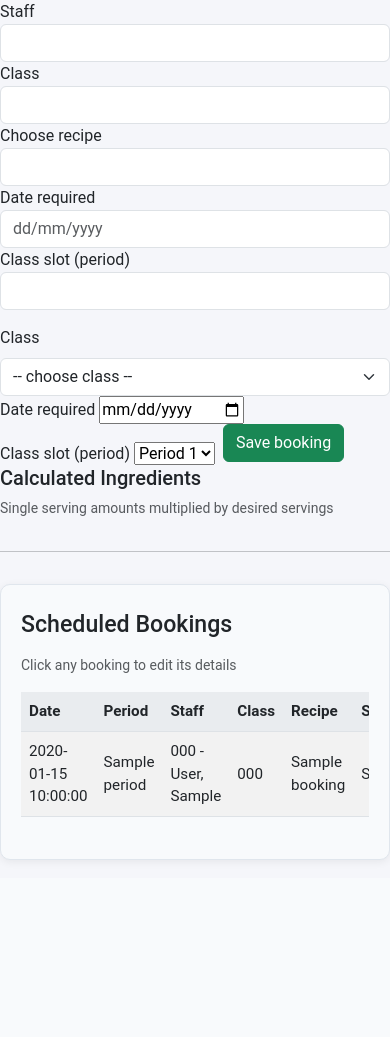
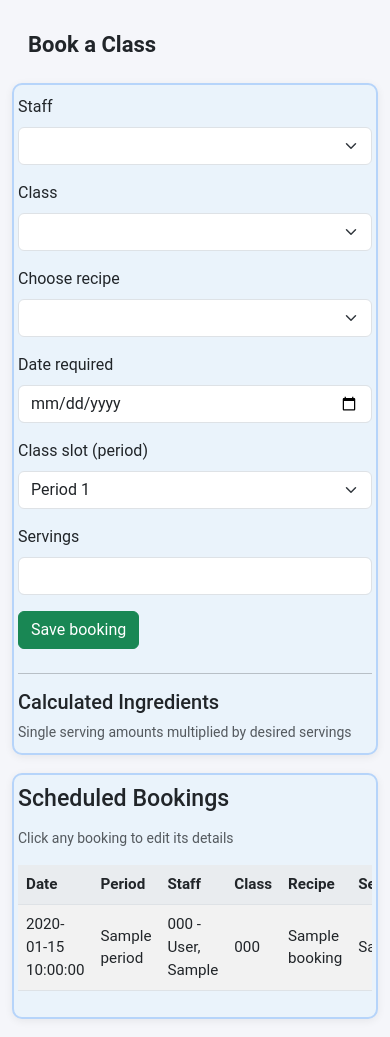
Before and after one commit to WHS-DTECH/FOOORMINVENTORY, a Flask app: template book_a_class/templates/book_a_class/book_a_class.html in a window 390 px wide; the page is wider, and only the part inside the window is pictured. Shown: the part 96-1133 px from the top of that part. Before the commit the page ends 958 px from the top of that part, so only its background shows below. Run offline with Flask 3, Linux system fonts and the light colour scheme; the template is opened without the code that fills it: most values are stand-ins (such as "Sample title", 1, 10 or a date in 2020); lists and menus that the app fills with data are empty.

Commit message:
Modernize Book a Class page layout: add title, margins, two-column design, improved form and table

```diff
--- a/book_a_class/templates/book_a_class/book_a_class.html
+++ b/book_a_class/templates/book_a_class/book_a_class.html
@@ -4,68 +4,32 @@
 {% endblock %}
 
 {% block content %}
-    <div class="row mb-3">
-      <div class="col-md-2">
-        <label for="staffSelect">Staff</label>
-        <select id="staffSelect" name="staff" class="form-control">
-          <!-- staff options -->
-        </select>
+<div class="container" style="margin-top: 32px; margin-left: auto; margin-right: auto; max-width: 1200px;">
+  <h1 class="mb-4" style="font-weight: bold; text-align: left;">Book a Class</h1>
+  <div class="row">
+    <!-- Left Column: Booking Form & Calculated Ingredients -->
+    <div class="col-md-5">
+      <div class="card mb-4 p-3">
+        <form id="bookingForm">
+          <div class="mb-3">
+            <label for="staff" class="form-label">Staff</label>
+            <select id="staff" name="staff" class="form-select">{# staff options #}</select>
           </div>
-      <div class="col-md-2">
-        <label for="classSelect">Class</label>
-        <select id="classSelect" name="class" class="form-control">
-          <!-- class options -->
-        </select>
+          <div class="mb-3">
+            <label for="classcode" class="form-label">Class</label>
+            <select id="classcode" name="classcode" class="form-select">{# class options #}</select>
           </div>
-      <div class="col-md-3">
-        <label for="recipeSelect">Choose recipe</label>
-        <select id="recipeSelect" name="recipe" class="form-control">
-          <!-- recipe options -->
-        </select>
+          <div class="mb-3">
+            <label for="recipeSelect" class="form-label">Choose recipe</label>
+            <select id="recipeSelect" name="recipe" class="form-select">{# recipe options #}</select>
           </div>
-      <div class="col-md-2">
-        <label for="dateRequired">Date required</label>
-        <input type="text" id="dateRequired" name="date_required" class="form-control" placeholder="dd/mm/yyyy">
+          <div class="mb-3">
+            <label for="date" class="form-label">Date required</label>
+            <input type="date" id="date" name="date" class="form-control" value="{{ pre_date_required or '' }}" />
           </div>
-      <div class="col-md-3">
-        <label for="periodSelect">Class slot (period)</label>
-        <select id="periodSelect" name="period" class="form-control">
-          <!-- period options -->
-        </select>
-      </div>
-    </div>
-            </select>
-          </div>
-          <div class="col-md-3">
-            <label for="classcode" class="form-label">Class</label>
-            <select id="classcode" name="classcode" class="form-select">
-              <option value="">-- choose class --</option>
-              {% if most_used_classes_count > 0 %}
-              <optgroup label="Frequently Used">
-                {% for c in classes[:most_used_classes_count] %}
-                  <option value="{{ c }}"{% if c == pre_class_code %} selected{% endif %}>{{ c }}</option>
-                {% endfor %}
-              </optgroup>
-              <optgroup label="All Classes">
-                {% for c in classes[most_used_classes_count:] %}
-                  <option value="{{ c }}"{% if c == pre_class_code %} selected{% endif %}>{{ c }}</option>
-                {% endfor %}
-              </optgroup>
-            {% else %}
-              {% for c in classes %}
-                <option value="{{ c }}"{% if c == pre_class_code %} selected{% endif %}>{{ c }}</option>
-              {% endfor %}
-            {% endif %}
-          </select>
-        </div>
-        <div class="col">
-          <label for="date">Date required</label>
-          <input type="date" id="date" name="date" value="{{ pre_date_required or '' }}" />
-        </div>
-        <div class="col d-flex align-items-end gap-2">
-          <div>
-            <label for="period">Class slot (period)</label>
-            <select id="period" name="period">
+          <div class="mb-3">
+            <label for="period" class="form-label">Class slot (period)</label>
+            <select id="period" name="period" class="form-select">
               <option value="1"{% if pre_period == '1' %} selected{% endif %}>Period 1</option>
               <option value="2"{% if pre_period == '2' %} selected{% endif %}>Period 2</option>
               <option value="3"{% if pre_period == '3' %} selected{% endif %}>Period 3</option>
@@ -73,29 +37,21 @@
               <option value="5"{% if pre_period == '5' %} selected{% endif %}>Period 5</option>
             </select>
           </div>
-          <button id="saveBtn" class="btn btn-success mb-1">Save booking</button>
+          <div class="mb-3">
+            <label for="desiredServings" class="form-label">Servings</label>
+            <input type="number" id="desiredServings" name="desiredServings" class="form-control" value="{{ pre_servings or 24 }}" min="1" />
           </div>
-      </div>
-    </div>
-
-
-    <div class="row g-4">
-      <div class="col-md-6">
-              </div>
-            </div>
+          <button id="saveBtn" class="btn btn-success mb-2">Save booking</button>
+        </form>
+        <hr />
         <h5>Calculated Ingredients</h5>
         <div class="text-muted small">Single serving amounts multiplied by desired servings</div>
         <ul id="calcList" class="mb-0"></ul>
       </div>
     </div>
-      </div>
-    </div>
-    </form>
-
-    <hr style="margin: 32px 0;" />
-
-    <div class="card">
-      <div class="card-body">
+    <!-- Right Column: Scheduled Bookings Table -->
+    <div class="col-md-7">
+      <div class="card p-3">
         <h3 class="mb-3">Scheduled Bookings</h3>
         <div class="text-muted small mb-3">Click any booking to edit its details</div>
         {% if bookings and bookings|length > 0 %}
@@ -139,6 +95,9 @@
         {% else %}
           <p class="text-muted small">No bookings found. Create a booking using the form above.</p>
         {% endif %}
+      </div>
+    </div>
+  </div>
 </div>
   {% endblock %}
 {% block scripts %}
```
Lines whose indentation alone changed are shown as unchanged.
